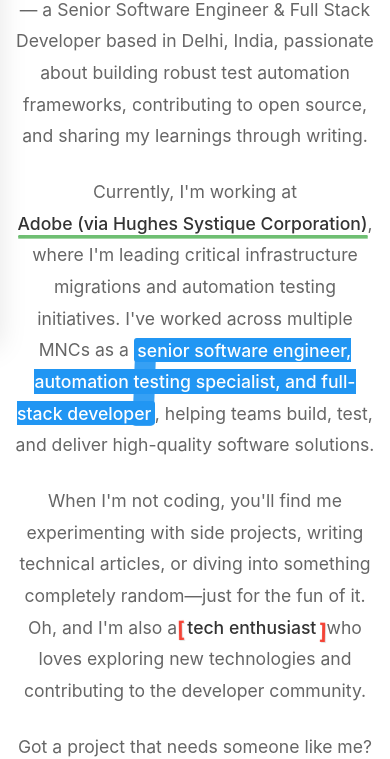
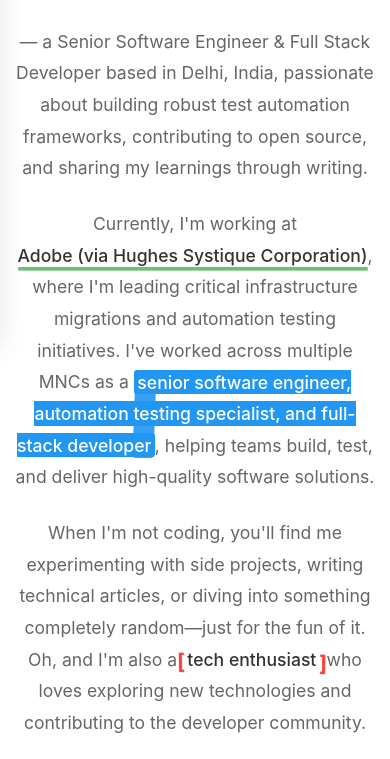
Before and after one commit to namitaggarwal/namitaggarwal.github.io, a plain HTML site: page index.html in a window 390 px wide. Shown: the part 483-1242 px from the top of the page. Drawn offline with Linux system fonts and the light colour scheme.

Commit message:
fix: Significantly increase padding before profile photo on mobile
ENHANCED SPACING IMPROVEMENTS:
- Increase hero section padding: 2rem  3rem on mobile (768px)
- Increase hero-content margin-top: 2rem  3rem (768px)
- Increase hero-content margin-top: 1.5rem  2.5rem (480px)
- Increase hero-content margin-top: 1.2rem  2rem (320px)

MOBILE LAYOUT ENHANCEMENTS:
- Much more generous spacing between header and profile photo
- Better visual breathing room for mobile users
- Improved content hierarchy and readability
- Enhanced user experience with comfortable spacing

RESPONSIVE DESIGN:
- Progressive spacing scaling across all mobile breakpoints
- Maintains visual balance on different screen sizes
- Consistent spacing system for professional appearance

```diff
--- a/styles.css
+++ b/styles.css
@@ -234,7 +234,7 @@ body {
 @media (max-width: 768px) {
     .hero {
         min-height: auto;
-        padding: 2rem 0;
+        padding: 3rem 0;
     }
 
     .hero-container {
@@ -245,7 +245,7 @@ body {
         grid-template-columns: 1fr;
         gap: 1rem;
         text-align: center;
-        margin-top: 2rem;
+        margin-top: 3rem;
         margin-bottom: 1rem;
     }
 
@@ -310,7 +310,7 @@ body {
 
     .hero-content {
         gap: 0.8rem;
-        margin-top: 1.5rem;
+        margin-top: 2.5rem;
         margin-bottom: 0.5rem;
     }
 
@@ -1612,7 +1612,7 @@ body {
     }
 
     .hero-content {
-        margin-top: 1.2rem;
+        margin-top: 2rem;
     }
 
     .hero-greeting {
```
